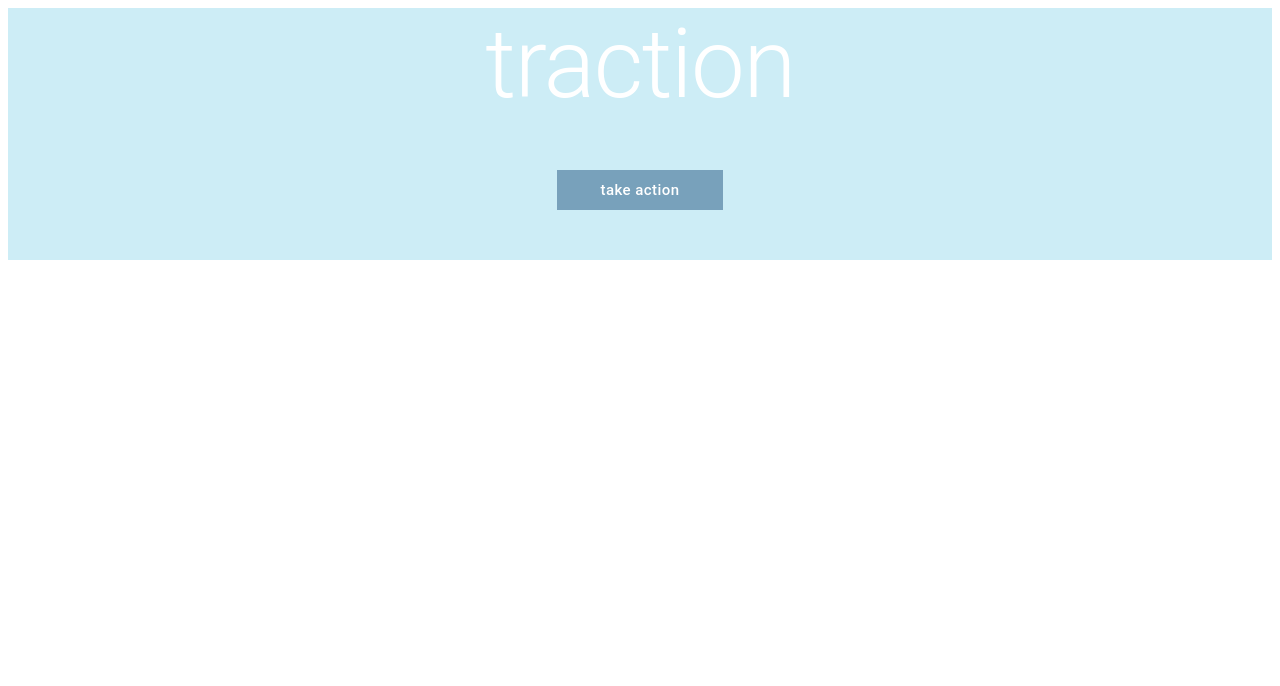
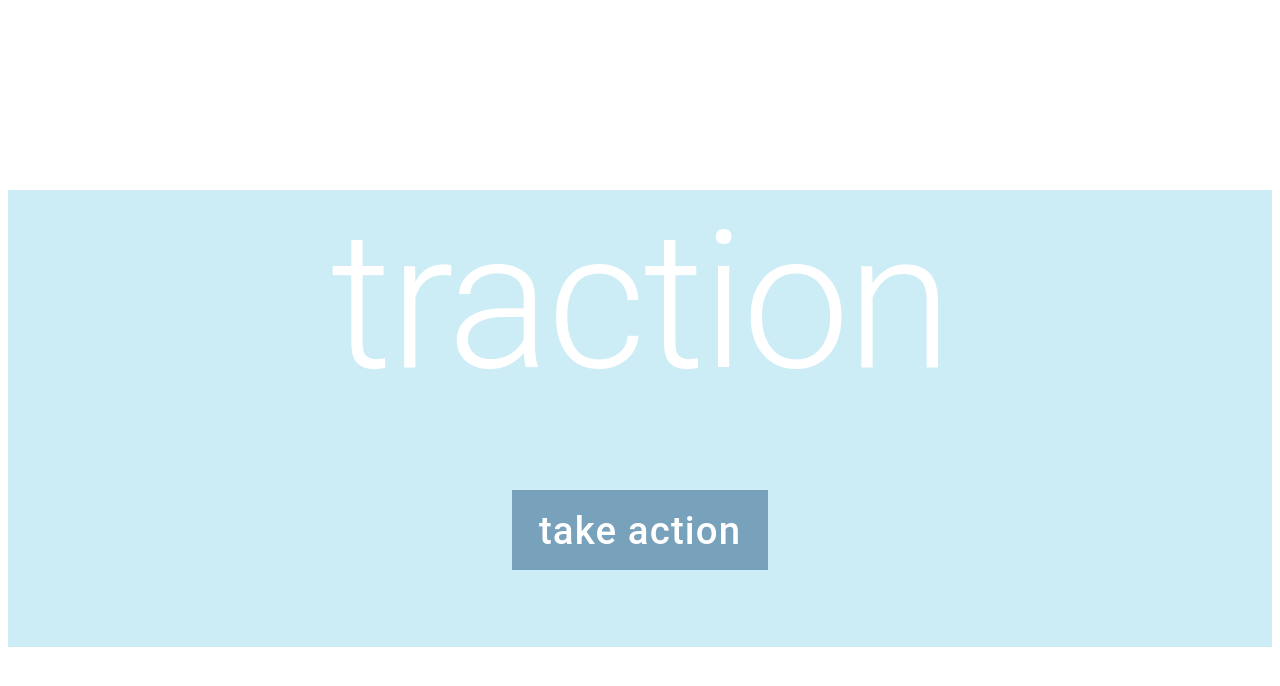
Before and after one commit to amueller8/yhacks_proj, a React (Create React App) app in the folder yhacks-app/: page / in a window 1280 px wide. Shown: the top 686 px of the page. Built offline with nearby package versions, Linux system fonts and the light colour scheme.

Commit message:
gender_and_clean_up

```diff
--- a/yhacks-app/package.json
+++ b/yhacks-app/package.json
@@ -8,6 +8,7 @@
     "@testing-library/jest-dom": "^5.11.4",
     "@testing-library/react": "^11.1.0",
     "@testing-library/user-event": "^12.1.10",
+    "antd": "^4.8.1",
     "react": "^17.0.1",
     "react-dom": "^17.0.1",
     "react-number-format": "^4.4.1",
--- a/yhacks-app/src/screens/landingScreen/index.js
+++ b/yhacks-app/src/screens/landingScreen/index.js
@@ -1,35 +1,29 @@
 import React from 'react';
-import {Box, Typography, Button, Input} from '@material-ui/core';
+import {Box, Typography, Button} from '@material-ui/core';
 import {Link} from 'react-router-dom';
 
 const styles = {
     layout: {
         backgroundColor: '#CDEDF6',
         color: 'white',
-        /*display: 'flex',*/
         justifyContent: 'center',
         alignItems: 'center',
+        marginTop: "15%",
     },
     link: {
-
         textDecoration: 'none',
-
     },
     button: {
-        width: '100%',
+        width: '20vw',
+        height: '10vh',
         marginTop: '30%',
         marginBottom: '30%',
         borderRadius: '0px',
-        color: 'secondary',
         backgroundColor: '#78A1BB',
         color: '#FFFFFF',
         textTransform: 'lowercase',
-        width: "13vw",
-        height: "5vh",
-
+        fontSize: "3vw"
     }
-
-
 
 }
 
@@ -37,18 +31,15 @@ export const LandingScreen = () => {
     return(
         <div style={ styles.layout}>
             <Box>
-            <Typography variant="h1">traction</Typography>
+                <Typography variant="h1" style={{fontSize: "15vw"}}>traction</Typography>
             </Box>
             <Box display='flex' flexDirection="column" alignItems='center'>
-            <Link to="/login" style={styles.link}>
-            <Button fullWidth="true" size='large' pt={2} style={styles.button}>
-            take action
-            </Button>
-            </Link>
+                <Link to="/login" style={styles.link}>
+                    <Button size='large' pt={2} style={styles.button}>
+                    take action
+                    </Button>
+                </Link>
             </Box>
-
-
         </div>
-
     )
 }
--- a/yhacks-app/src/screens/loginScreen/LoginPage.js
+++ b/yhacks-app/src/screens/loginScreen/LoginPage.js
@@ -3,15 +3,9 @@ import Avatar from '@material-ui/core/Avatar';
 import Button from '@material-ui/core/Button';
 import CssBaseline from '@material-ui/core/CssBaseline';
 import TextField from '@material-ui/core/TextField';
-import FormControlLabel from '@material-ui/core/FormControlLabel';
-import InputLabel from '@material-ui/core/InputLabel';
-import FormControl from '@material-ui/core/FormControl';
-import Select from '@material-ui/core/Select';
-
 import Link from '@material-ui/core/Link';
 import Grid from '@material-ui/core/Grid';
 import Box from '@material-ui/core/Box';
-
 import Typography from '@material-ui/core/Typography';
 import { makeStyles } from '@material-ui/core/styles';
 import Container from '@material-ui/core/Container';
--- a/yhacks-app/src/screens/loginScreen/SingUpPage.js
+++ b/yhacks-app/src/screens/loginScreen/SingUpPage.js
@@ -3,21 +3,17 @@ import Avatar from '@material-ui/core/Avatar';
 import Button from '@material-ui/core/Button';
 import CssBaseline from '@material-ui/core/CssBaseline';
 import TextField from '@material-ui/core/TextField';
-import InputLabel from '@material-ui/core/InputLabel';
-import Select from '@material-ui/core/Select';
 import Link from '@material-ui/core/Link';
 import Grid from '@material-ui/core/Grid';
 import Box from '@material-ui/core/Box';
-import FormControlLabel from '@material-ui/core/FormControlLabel';
 import Typography from '@material-ui/core/Typography';
 import { makeStyles } from '@material-ui/core/styles';
 import Container from '@material-ui/core/Container';
-import NumberFormat from 'react-number-format';
 import PropTypes from 'prop-types';
 import MaskedInput from 'react-text-mask';
-
-
-import { FormControl, FormLabel, Input, Radio, RadioGroup } from '@material-ui/core';
+import { FormControl, FormLabel} from '@material-ui/core';
+import Select from '@material-ui/core/Select';
+import MenuItem from '@material-ui/core/MenuItem';
 
 function Copyright() {
     return (
@@ -104,18 +100,18 @@ ZipCodeCustom.propTypes = {
 
 export default function SignUp() {
     const classes = useStyles();
-    const [genderValue, setGenderValue] = React.useState('female');
     const [birthdayValue, setBirthdayValue] = React.useState();
     const [phoneNumber, setValues] = React.useState('(  )    -    ');
     const [zipCodeValue, setZipCode] = React.useState();
-
-    const handleGenderChange = (event) => {
-        setGenderValue(event.target.value);
-    };
+    const [gender, setGender] = React.useState("N/A");
 
     const handlePhoneNumChange = (event) => {
         setValues(event.target.value);
     };
+
+    const selectGender = event => {
+        setGender(event.target.value)
+    }
 
     const handleZipChange = (event) => {
         setZipCode(event.target.value);
@@ -128,7 +124,7 @@ export default function SignUp() {
     const onSubmitHandler = (event) => {
         event.preventDefault();
         console.log(
-            "genderValue: " + genderValue +
+            "gender: " + gender +
             "\nPhone Number: " + phoneNumber +
             "\nZip Code: " + zipCodeValue +
             "\nDOB: " + birthdayValue
@@ -237,13 +233,19 @@ export default function SignUp() {
                             />
                         </Grid>
                         <Grid item xs={12} sm={6}>
-                            <FormControl component="fieldset">
+                            <FormControl className={classes.formControl}>
                                 <FormLabel component="legend">Gender</FormLabel>
-                                <RadioGroup aria-label="gender" name="gender1" value={genderValue} onChange={handleGenderChange}>
-                                    <FormControlLabel value="female" control={<Radio />} label="Female" />
-                                    <FormControlLabel value="male" control={<Radio />} label="Male" />
-                                    <FormControlLabel value="other" control={<Radio />} label="Other" />
-                                </RadioGroup>
+                                <Select
+                                  labelId="demo-simple-select-label"
+                                  id="demo-simple-select"
+                                  value={gender}
+                                  onChange={selectGender}
+                                >
+                                    <MenuItem value={"N/A"}>_</MenuItem>
+                                    <MenuItem value={"Male"}>Male</MenuItem>
+                                    <MenuItem value={"Female"}>Female</MenuItem>
+                                    <MenuItem value={"Non-Binary"}>Non-Binary</MenuItem>
+                                </Select>
                             </FormControl>
                         </Grid>
                         <Grid item xs={12} sm={6}>
@@ -251,7 +253,7 @@ export default function SignUp() {
                                 id="date"
                                 label="Date of Birth"
                                 type="date"
-                                className={classes.textField, classes.date}
+                                className={classes.textField + " " + classes.date}
                                 InputLabelProps={{
                                     shrink: true,
                                 }}
```
Also changed, not shown: 1 other file (tests, documents, lock files or other folders).
